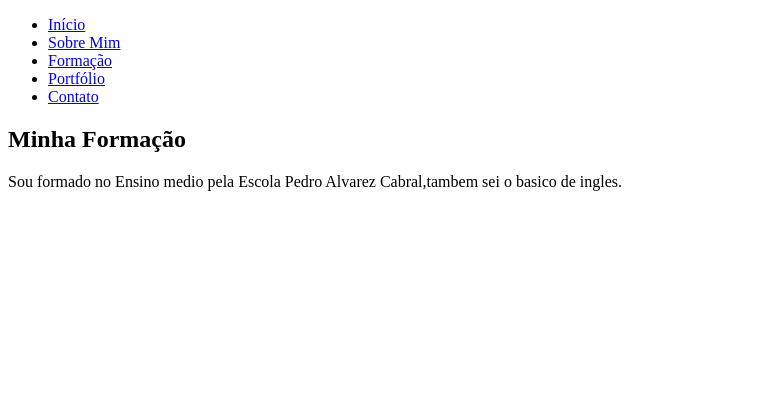
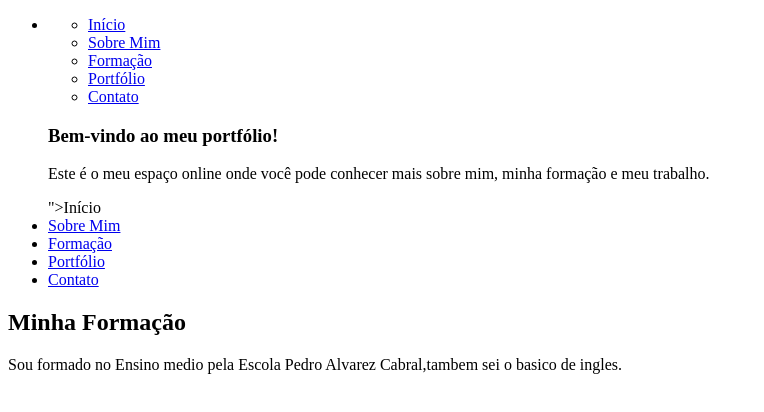
Before and after one commit to MiguelmirandaFC/trabalho-prova-, a plain HTML site: page formaçao.html in a window 1280 px wide. Shown: the whole page, without its empty margins (0-764 px from the left). Drawn offline with Linux system fonts and the light colour scheme.

Commit message:
formaçao.html

```diff
--- a/formaçao.html
+++ b/formaçao.html
@@ -4,6 +4,18 @@
     <meta charset="UTF-8">
     <meta name="viewport" content="width=device-width, initial-scale=1.0">
     <title>Minha Formação</title>
+    <link rel="stylesheet" href="style.css">
+</head>
+<body>
+    <header>
+        <nav>
+            <ul>
+                <li><a href="<!DOCTYPE html>
+<html lang="pt-br">
+<head>
+    <meta charset="UTF-8">
+    <meta name="viewport" content="width=device-width, initial-scale=1.0">
+    <title>Meu Portfólio</title>
     <link rel="stylesheet" href="style.css">
 </head>
 <body>
@@ -20,6 +32,20 @@
     </header>
 
     <section>
+        <h1>Bem-vindo ao meu portfólio!</h1>
+        <p>Este é o meu espaço online onde você pode conhecer mais sobre mim, minha formação e meu trabalho.</p>
+    </section>
+</body>
+</html>">Início</a></li>
+                <li><a href="sobre.html">Sobre Mim</a></li>
+                <li><a href="formacao.html">Formação</a></li>
+                <li><a href="portfolio.html">Portfólio</a></li>
+                <li><a href="contato.html">Contato</a></li>
+            </ul>
+        </nav>
+    </header>
+
+    <section>
         <h1>Minha Formação</h1>
         <p>Sou formado no Ensino medio pela Escola Pedro Alvarez Cabral,tambem sei o basico de ingles.</p>
     </section>
```
